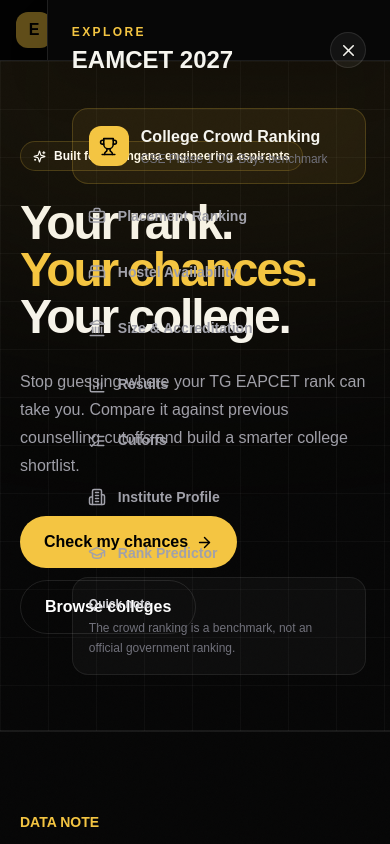
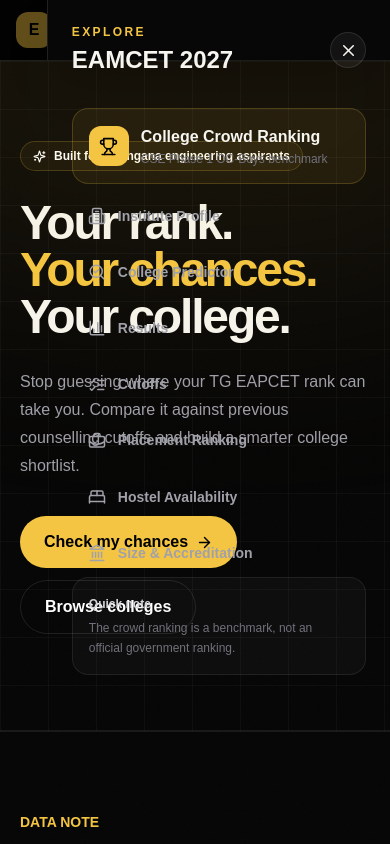
Before and after one commit to AnjaniBeesu/Eamcet-2027, a Next.js app: page / in a window 390 px wide. Both pictures are taken after a click on the button "Open menu". Shown: the top 844 px of the page. Built offline with nearby package versions, Linux system fonts and the light colour scheme.

Commit message:
Update mobile menu for College Predictor

```diff
--- a/components/SidebarMenu.tsx
+++ b/components/SidebarMenu.tsx
@@ -1,7 +1,7 @@
 "use client";
 
 import Link from "next/link";
-import { Menu, X, Trophy, ListChecks, Building2, GraduationCap, BarChart3, BedDouble, BriefcaseBusiness, Landmark } from "lucide-react";
+import { Menu, X, Trophy, ListChecks, Building2, GraduationCap, BarChart3, BedDouble, BriefcaseBusiness, Landmark, SearchCheck } from "lucide-react";
 import { useState } from "react";
 
 export function SidebarMenu() {
@@ -22,32 +22,19 @@
                 <p className="text-xs font-black uppercase tracking-[.2em] text-[#f4c542]">Explore</p>
                 <h2 className="mt-1 text-2xl font-black">EAMCET 2027</h2>
               </div>
-              <button type="button" onClick={() => setOpen(false)} aria-label="Close menu" className="grid h-9 w-9 place-items-center rounded-full border border-white/10 bg-white/5 transition hover:bg-white/10">
-                <X size={19} />
-              </button>
+              <button type="button" onClick={() => setOpen(false)} aria-label="Close menu" className="grid h-9 w-9 place-items-center rounded-full border border-white/10 bg-white/5 transition hover:bg-white/10"><X size={19} /></button>
             </div>
-
             <nav className="mt-8 flex flex-col gap-2">
-              <Link href="/college-ranking" onClick={() => setOpen(false)} className="group rounded-2xl border border-[#f4c542]/20 bg-[#f4c542]/[.07] p-4 transition hover:bg-[#f4c542]/[.12]">
-                <div className="flex items-center gap-3">
-                  <span className="grid h-10 w-10 place-items-center rounded-xl bg-[#f4c542] text-black"><Trophy size={19} /></span>
-                  <div><p className="font-black">College Crowd Ranking</p><p className="mt-0.5 text-xs text-zinc-500">CSE Phase 1 OC-Boys benchmark</p></div>
-                </div>
-              </Link>
-
+              <Link href="/college-ranking" onClick={() => setOpen(false)} className="group rounded-2xl border border-[#f4c542]/20 bg-[#f4c542]/[.07] p-4 transition hover:bg-[#f4c542]/[.12]"><div className="flex items-center gap-3"><span className="grid h-10 w-10 place-items-center rounded-xl bg-[#f4c542] text-black"><Trophy size={19} /></span><div><p className="font-black">College Crowd Ranking</p><p className="mt-0.5 text-xs text-zinc-500">CSE Phase 1 OC-Boys benchmark</p></div></div></Link>
+              <Link href="/institute-profile" onClick={() => setOpen(false)} className="menu-item"><Building2 size={18} />Institute Profile</Link>
+              <Link href="/college-predictor" onClick={() => setOpen(false)} className="menu-item"><SearchCheck size={18} />College Predictor</Link>
+              <Link href="/results" onClick={() => setOpen(false)} className="menu-item"><BarChart3 size={18} />Results</Link>
+              <Link href="/cutoffs" onClick={() => setOpen(false)} className="menu-item"><ListChecks size={18} />Cutoffs</Link>
               <Link href="/placement-ranking" onClick={() => setOpen(false)} className="menu-item"><BriefcaseBusiness size={18} />Placement Ranking</Link>
               <Link href="/hostel-availability" onClick={() => setOpen(false)} className="menu-item"><BedDouble size={18} />Hostel Availability</Link>
               <Link href="/size-accreditation" onClick={() => setOpen(false)} className="menu-item"><Landmark size={18} />Size &amp; Accreditation</Link>
-              <Link href="/results" onClick={() => setOpen(false)} className="menu-item"><BarChart3 size={18} />Results</Link>
-              <Link href="/cutoffs" onClick={() => setOpen(false)} className="menu-item"><ListChecks size={18} />Cutoffs</Link>
-              <Link href="/institute-profile" onClick={() => setOpen(false)} className="menu-item"><Building2 size={18} />Institute Profile</Link>
-              <Link href="/rank-predictor" onClick={() => setOpen(false)} className="menu-item"><GraduationCap size={18} />Rank Predictor</Link>
             </nav>
-
-            <div className="mt-auto rounded-2xl border border-white/8 bg-white/[.03] p-4 text-xs leading-5 text-zinc-500">
-              <p className="font-bold text-zinc-300">Quick note</p>
-              <p className="mt-1">The crowd ranking is a benchmark, not an official government ranking.</p>
-            </div>
+            <div className="mt-auto rounded-2xl border border-white/8 bg-white/[.03] p-4 text-xs leading-5 text-zinc-500"><p className="font-bold text-zinc-300">Quick note</p><p className="mt-1">The crowd ranking is a benchmark, not an official government ranking.</p></div>
           </aside>
         </div>
       )}
```
